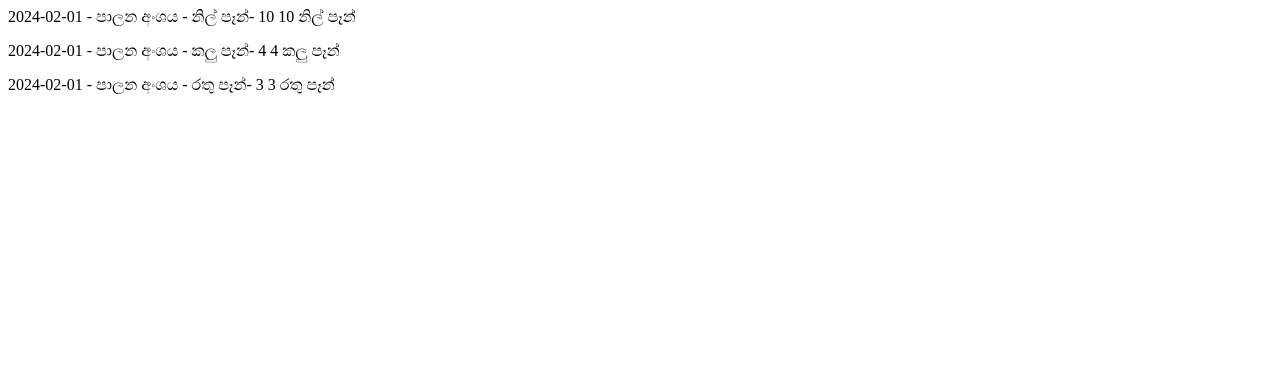
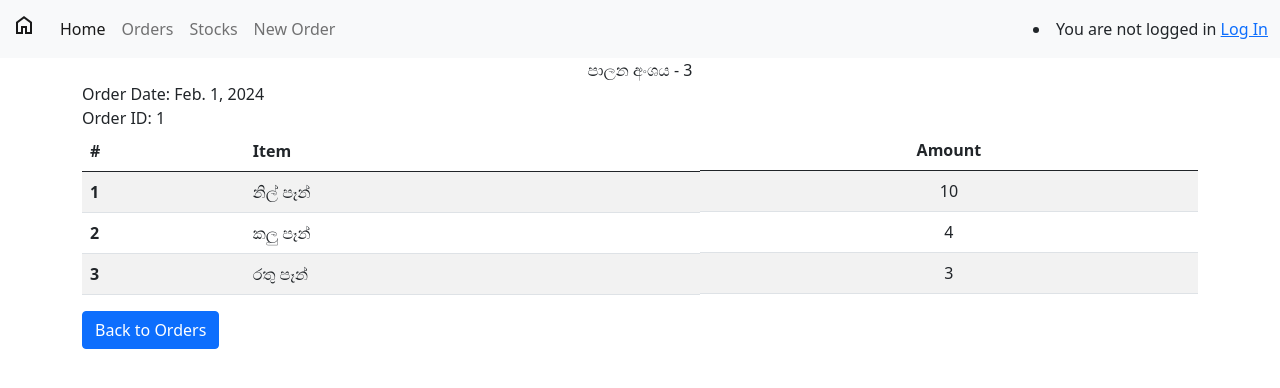
Before and after one commit to catmanti/consumable, a Django app: page /order/1/ in a window 1280 px wide. Shown: the top 388 px of the page. Run offline with Django 5.2, Linux system fonts and the light colour scheme; data comes from the database, SQL or seed files in the repository; both versions use the stored data as it was after the commit; some libraries are stand-ins or nearby versions.

Commit message:
Fully Functining New Order

```diff
--- a/root/admin.py
+++ b/root/admin.py
@@ -1,5 +1,10 @@
 from django.contrib import admin
 from .models import Unit, Stock, Item, Supplier, OrderDetail, Order, Employee
+
+
+admin.site.site_header = "Accunting Unit"
+admin.site.site_title = "Consumeble Database - Accunting Unit"
+admin.site.index_title = "Welcome to the Accunting Unit"
 
 
 class IdAdmin(admin.ModelAdmin):
--- a/root/templates/consume/home.html
+++ b/root/templates/consume/home.html
@@ -12,9 +12,8 @@
 <div class="container" style="font-family: 'Tangerine', serif; font-size: 48px;">
 
     <div class="d-flex  justify-content-center mb-1">
-        <div class="p-2" style ="text-shadow: 4px 4px 4px #aaa;">Flex item is long long long</div>
-        <span class="material-icons">face</span>
-        <div class="p-2 bg-primary">Flex item 2</div>
+        <div class="p-2" style ="text-shadow: 4px 4px 4px #aaa;">{{institute_name}}</div>
+        <div class="p-2 bg-warning">{{ db_name }}</div>
     </div>
 
 </div>
--- a/root/templates/consume/navbar.html
+++ b/root/templates/consume/navbar.html
@@ -20,9 +20,6 @@
                 <li class="nav-item">
                     <a class="nav-link" href="{% url 'new_order' %}">New Order</a>
                 </li>
-                <li class="nav-item">
-                    <a class="nav-link disabled" href="#" tabindex="-1" aria-disabled="true">Disabled</a>
-                </li>
             </ul>
             {% if user.is_authenticated %}
             <form class="d-flex" action="{% url 'logout' %}" method="post">
--- a/root/templates/consume/order_form.html
+++ b/root/templates/consume/order_form.html
@@ -22,7 +22,7 @@
 
         <ul>
             {% for order in orders %}
-            <li>{{order}}</li>
+            <li><a href="{% url 'order_detail' order.id %}">{{order}}</li>
             {% endfor %}
         </ul>
     </div>
--- a/root/templates/root/order_detail.html
+++ b/root/templates/root/order_detail.html
@@ -1,3 +1,34 @@
-{% for item in object.orderdetail_set.all %}
-<p> {{item}} {{item.amount}} {{item.item}}</p>
-{% endfor %}
+{% extends "base.html" %}
+{% load crispy_forms_tags %}
+{% block content %}
+{% include "consume/navbar.html" %}
+<div class="container">
+    <div class="d-flex justify-content-center">{{ object.unit}}</div>
+    <div class=" justify-content-center ">
+        <div>
+            <div> Order Date: {{ object.order_date }}</div>
+            <div> Order ID: {{ object.id }}</div>
+            <table class="table table-striped">
+                <thead>
+                    <tr>
+                        <th scope="col">#</th>
+                        <th scope="col">Item</th>
+                        <th class=" d-flex justify-content-center" scope="col">Amount</th>
+                    </tr>
+                </thead>
+                <tbody>
+                    {% for item in object.orderdetail_set.all %}
+                    <tr>
+                        <th scope="row">{{ forloop.counter }}</th>
+                        <td>{{item.item}}</td>
+                        <td class=" d-flex justify-content-center">{{item.amount}}</td>
+                    </tr>
+                    {% endfor %}
+
+                </tbody>
+            </table>
+            <a class="btn btn-primary" href="{% url 'order'%}" role="button">Back to Orders</a>
+        </div>
+    </div>
+</div>
+{% endblock content %}
--- a/root/views.py
+++ b/root/views.py
@@ -1,40 +1,19 @@
 from datetime import date
 from django.contrib.auth.decorators import login_required
 from django.contrib.auth.mixins import LoginRequiredMixin
-from django.db.models import Sum, Q
-from django.http import HttpResponse
-from django.shortcuts import render
+from django.db.models import Sum, Q, F, OuterRef, Subquery, IntegerField
+from django.shortcuts import render, redirect, get_object_or_404
 from django.views.generic import ListView, DetailView
-from .forms import ContactForm
 from .models import Order, OrderDetail, Item, Stock, Unit
 
 
 def index(request):
     """The Home Page"""
-    if request.method == "POST":
-        print("at POST")
-        form = ContactForm(request.POST)
-        form_data = {}
-        if form.is_valid():
-            form_data.update({"subject": form.cleaned_data["subject"]})
-            form_data.update({"message": form.cleaned_data["message"]})
-            form_data.update({"sender": form.cleaned_data["sender"]})
-
-        context = {
-            "form_data": form_data,
-        }
-        print("Form_Data", form_data)
-        return render(request, "home.html", context)
-
-    else:
-        print("at Get")
-        items = Item.objects.all()
-        form = ContactForm()
-        context = {
-            "catman": items,
-            "form": form,
-        }
-        return render(request, "consume/home.html", context)
+    context = {
+        "institute_name": "PDHS Office NorthWestern Province",
+        "db_name": "Consumeble Database",
+    }
+    return render(request, "consume/home.html", context)
 
 
 def order(request):
@@ -57,46 +36,98 @@ def order(request):
 
 @login_required
 def new_order(request):
-    """This method is used to create new order with items and quantities
-    in the form and save it in the database and return a success message
-    todo:
-    Need to make it work with multiple units in the future
-    Get unit_id from the request.user
+    """
+    if Order item amount exceed Stock_available Go to get method with error Messege
+    else make New order,
+    update Stock Db redusing the order amount
+    add items to order just created.
+    redirected to the page order just created
     """
     unit_id = request.user.employee.unit_id
-    context = {}
-    unit = Unit.objects.get(id=unit_id)
+    unit_name = request.user.employee.unit
+    unit = get_object_or_404(Unit, id=unit_id)
+    context = {"unit_name": unit}
+
     if request.method == "POST":
         quantities = {}
+        error_message = None
+
         for key, value in request.POST.items():
             if key.startswith("quantity_") and value:
                 item_id = int(key.split("_")[1])
                 quantities[item_id] = int(value)
-        # create a new order with date and unit_id.
-        new_order = Order.objects.create(order_date=date.today(), unit_id=unit_id)
-        # create a new orderdetail with order_id and item_id and amount
+
+        # Check if any order quantity exceeds stock availability using form data
+        stock = get_object_or_404(Stock, item__id=item_id)
         for item_id, quantity in quantities.items():
-            order_detail = OrderDetail(
+            stock_available = get_object_or_404(Stock, item__id=item_id)
+            if quantity > stock_available.stock_available:
+                error_message = (
+                    f"Order quantity for item with ID {item_id}"
+                    + "exceeds stock available ({stock_available})."
+                )
+                context["error_message"] = error_message
+                break
+
+        if error_message:
+            # Re-render the form with an error message
+            last_order = Order.objects.filter(unit_id=unit_id).last()
+            if last_order:
+                items_with_amounts = Item.objects.annotate(
+                    amount=Sum(
+                        "orderdetail__amount",
+                        filter=Q(orderdetail__order_id=last_order.id),
+                    )
+                )
+            else:
+                items_with_amounts = Item.objects.all()
+
+            context["item_list"] = items_with_amounts
+            return render(request, "consume/new_order_form.html", context)
+
+        # Create a new order and update stock
+        new_order = Order.objects.create(order_date=date.today(), unit=unit)
+        for item_id, quantity in quantities.items():
+            print("D_quantitty item_id", item_id, "quantity", quantity)
+            OrderDetail.objects.create(
                 order=new_order, item_id=item_id, amount=quantity
             )
-            order_detail.save()
-        return HttpResponse("Order submitted successfully!")
+            stock = Stock.objects.get(item_id=item_id)
+            stock.stock_available -= quantity
+            stock.save()
 
-        # GET Method: get the last order from the database
-    else:
+        return redirect("order_detail", pk=new_order.pk)
+
+    else:  # Get Method
+        # if the user has previous order get item_name, stock_available & amount
         last_order = Order.objects.filter(unit_id=unit_id).last()
-        # get the items with amounts
         if last_order:
-            items_with_amounts = Item.objects.annotate(
-                amount=Sum(
-                    "orderdetail__amount", filter=Q(orderdetail__order_id=last_order.id)
-                )
-            )
-        else:  # get an empty item list
-            items_with_amounts = Item.objects.all()
+
+            def get_combined_stock_order_details(last_order_id):
+                # Define a subquery to get the amount from OrderDetail
+                order_details_subquery = OrderDetail.objects.filter(
+                    order_id=last_order_id, item_id=OuterRef("item_id")
+                ).values("amount")[:1]
+
+                # Query Stock and annotate with item_name, amount, and id
+                queryset = Stock.objects.annotate(
+                    item_name=F("item__item_name"),
+                    amount=Subquery(
+                        order_details_subquery, output_field=IntegerField()
+                    ),
+                    item_id_annotated=F("item__id"),
+                ).values("item_name", "stock_available", "amount", "item_id_annotated")
+                return queryset
+
+            combined_queryset = get_combined_stock_order_details(last_order)
+        else:
+            combined_queryset = Stock.objects.annotate(
+                item_name=F("item__item_name"), item_id_annotated=F("item__id")
+            ).values("item_name", "stock_available", "item_id_annotated")
+        # if no previous oreders get the item_name, stock_available
         context = {
-            "item_list": items_with_amounts,
-            "unit_name": unit,
+            "item_list": combined_queryset,
+            "unit_name": unit_name,
         }
     return render(request, "consume/new_order_form.html", context)
 
```
Also changed, not shown: root/templates/consume/new_order_form.html (+31 -7 lines), root/templates/root/stock_list.html (+6 -6 lines), db.sqlite3, 1 other file.
